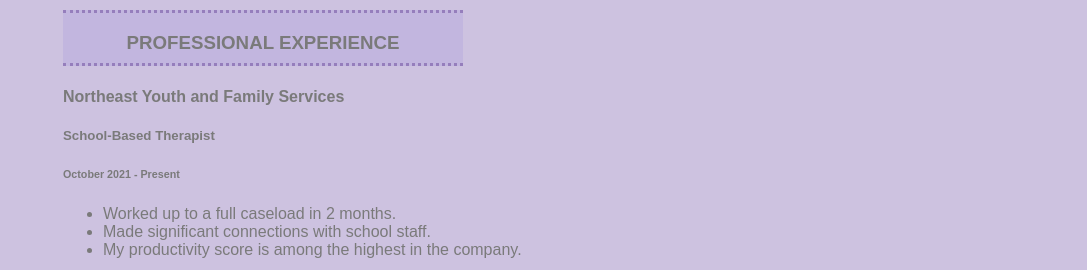
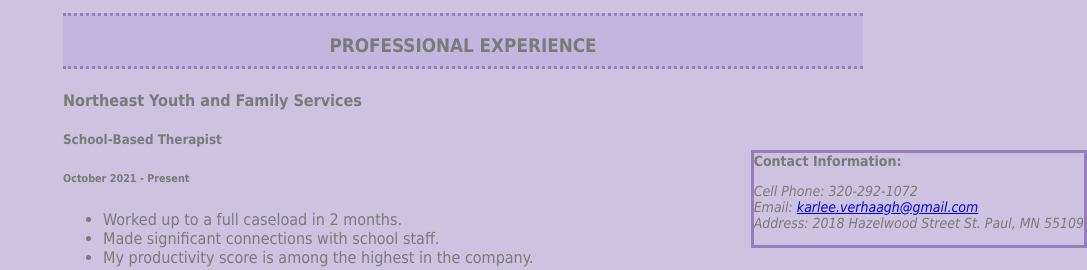
Before and after one commit to karleeverhaagh/karleeverhaagh.github.io, a plain HTML site: page index.html in a window 1280 px wide. Shown: the part 552-822 px from the top of the page, without its empty margins (193-1280 px from the left). Drawn offline with Linux system fonts and the light colour scheme.

Commit message:
Update style.css

```diff
--- a/style.css
+++ b/style.css
@@ -1,8 +1,8 @@
 body {
   background-color: #CDC2E0;
   color: #7A7A7A;
-  font-family: Arial, Helvetica, sans-serif;
-  margin: 10% 20%
+  font-family: Tahoma, Verdana, sans-serif;
+  margin: 10% 20%;
 }
 
 .intro {
@@ -18,14 +18,26 @@ img {
   text-transform: uppercase;
   border-top: 3px dotted #957EBC;
   border-bottom: 3px dotted #957EBC;
-  width: 400px;
+  width: 800px;
   height: 50px;
   background-color: rgba(141, 131, 215, 0.2);
   animation-name: example;
   animation-duration: 6s;
+  animation-iteration-count: infinite;
 }
 
 @keyframes example {
   from {background-color: lavenderblush;}
   to {background-color: rgba(141, 131, 215, 0.2);}
 }
+
+.footer {
+  position: fixed;
+  bottom: 0;
+  right: 0;
+  width: 300px;
+  border: 3px solid #957EBC;
+  height: auto;
+  width: auto;
+  font-size: 14px;
+}
```
